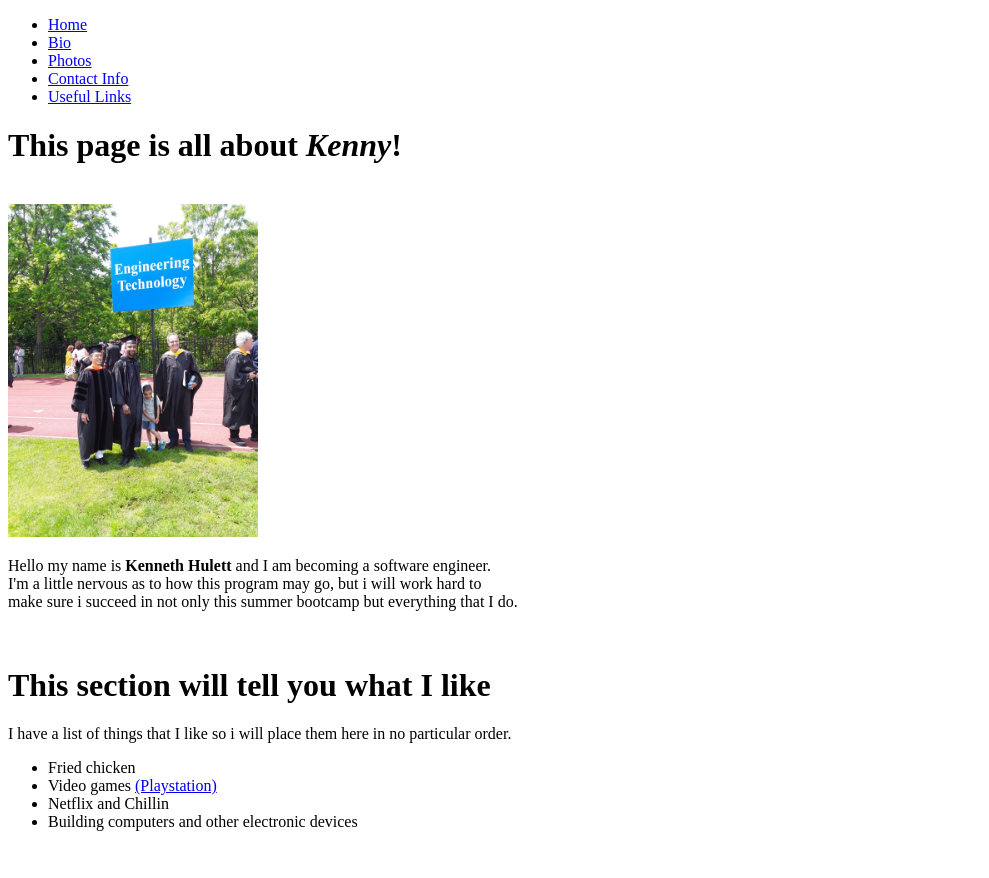
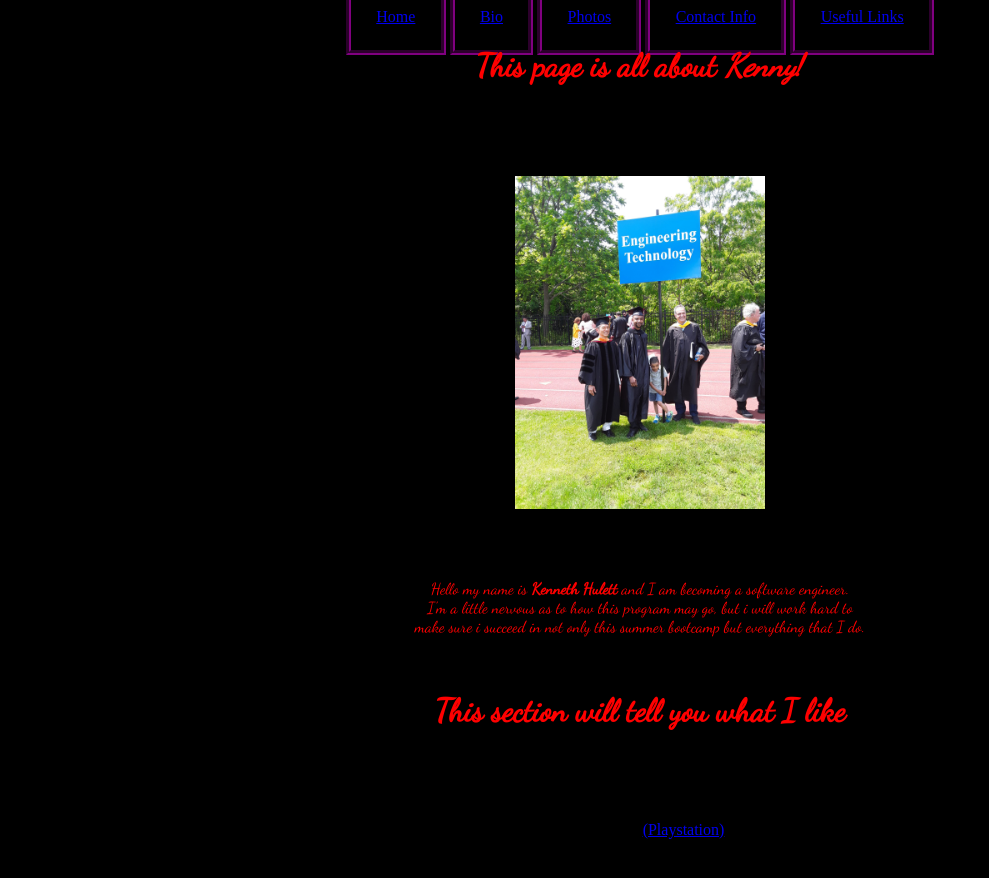
Before and after one commit to KHulett/About-Me, a plain HTML site: page Index.html in a window 1280 px wide. Shown: the top 878 px of the page, without its empty margins (0-989 px from the left). Drawn offline with Linux system fonts and the light colour scheme.

Commit message:
pages added and linked to css

```diff
--- a/Index.html
+++ b/Index.html
@@ -3,7 +3,7 @@
   <head>
     <meta charset="utf-8" />
     <title>Kenny Hulett</title>
-    <link rel="stylesheet" href="./About_Me.css" />
+    <link rel="stylesheet" href="./Style.css" />
     <link
       href="https://fonts.googleapis.com/css?family=Dancing+Script&display=swap"
       rel="stylesheet"
@@ -12,11 +12,11 @@
 
   <body>
     <ul class="navbar">
-      <li id="home"><a href="default.asp">Home</a></li>
-      <li id="bio"><a href="bio.asp">Bio</a></li>
-      <li id="photos"><a href="photos.asp">Photos</a></li>
-      <li id="contact"><a href="contact.asp">Contact Info</a></li>
-      <li id="links"><a href="links.asp">Useful Links</a></li>
+      <li id="home"><a href="index.html">Home</a></li>
+      <li id="bio"><a href="bio.html">Bio</a></li>
+      <li id="photos"><a href="photos.html">Photos</a></li>
+      <li id="contact"><a href="contact.html">Contact Info</a></li>
+      <li id="links"><a href="links.html">Useful Links</a></li>
     </ul>
 
     <div class="Introduction">
--- a/Style.css
+++ b/Style.css
@@ -30,7 +30,7 @@ ul{
   border: 5px groove purple;
 }
 
-.Introduction{
+.Introduction, h1{
   color: red;
 font-family: 'Dancing Script', cursive;
 }
```
Also changed, not shown: bio.html (added, +24 -0 lines), contact.html (added, +22 -0 lines), links.html (added, +21 -0 lines), photos.html (added, +21 -0 lines).
